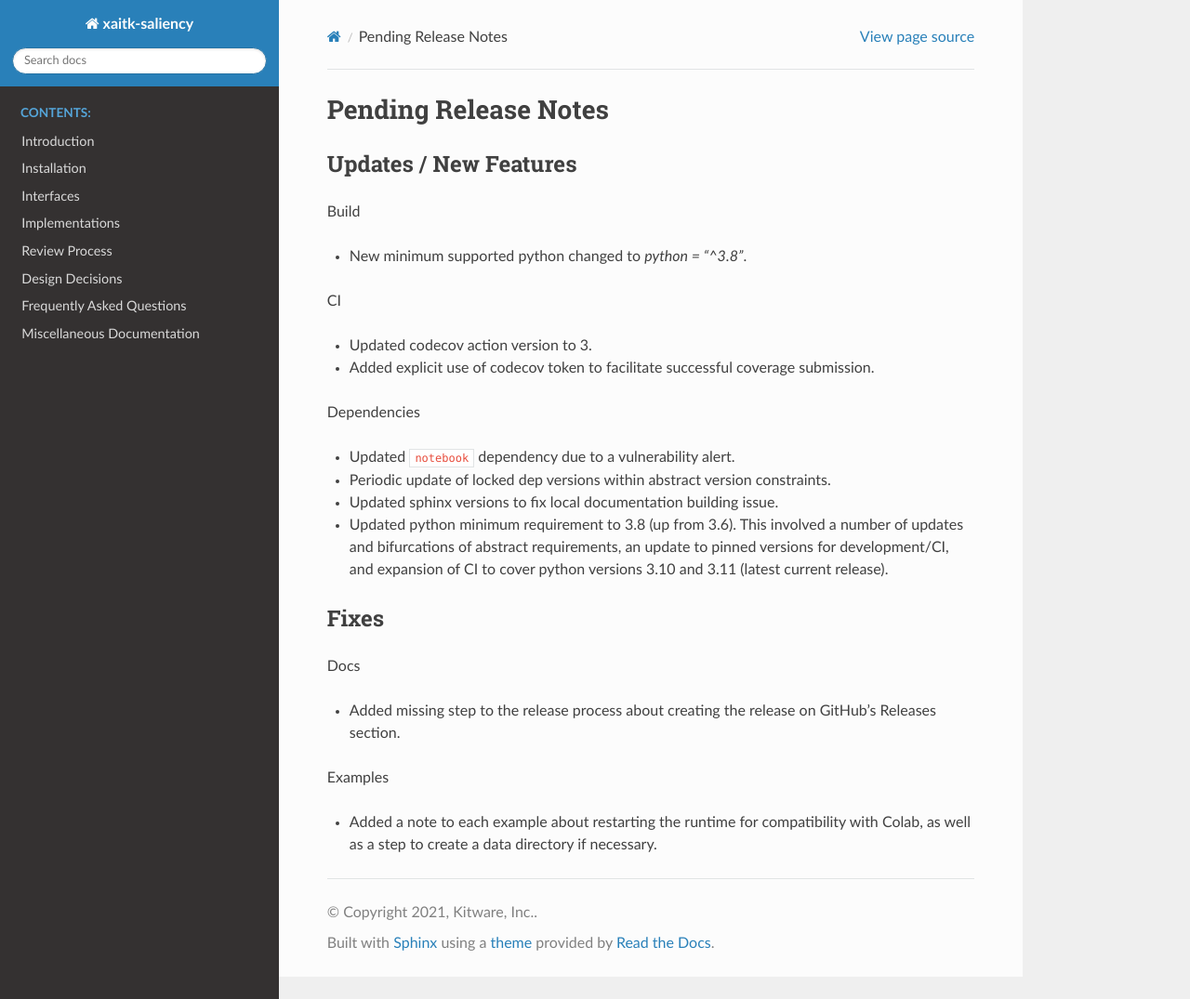
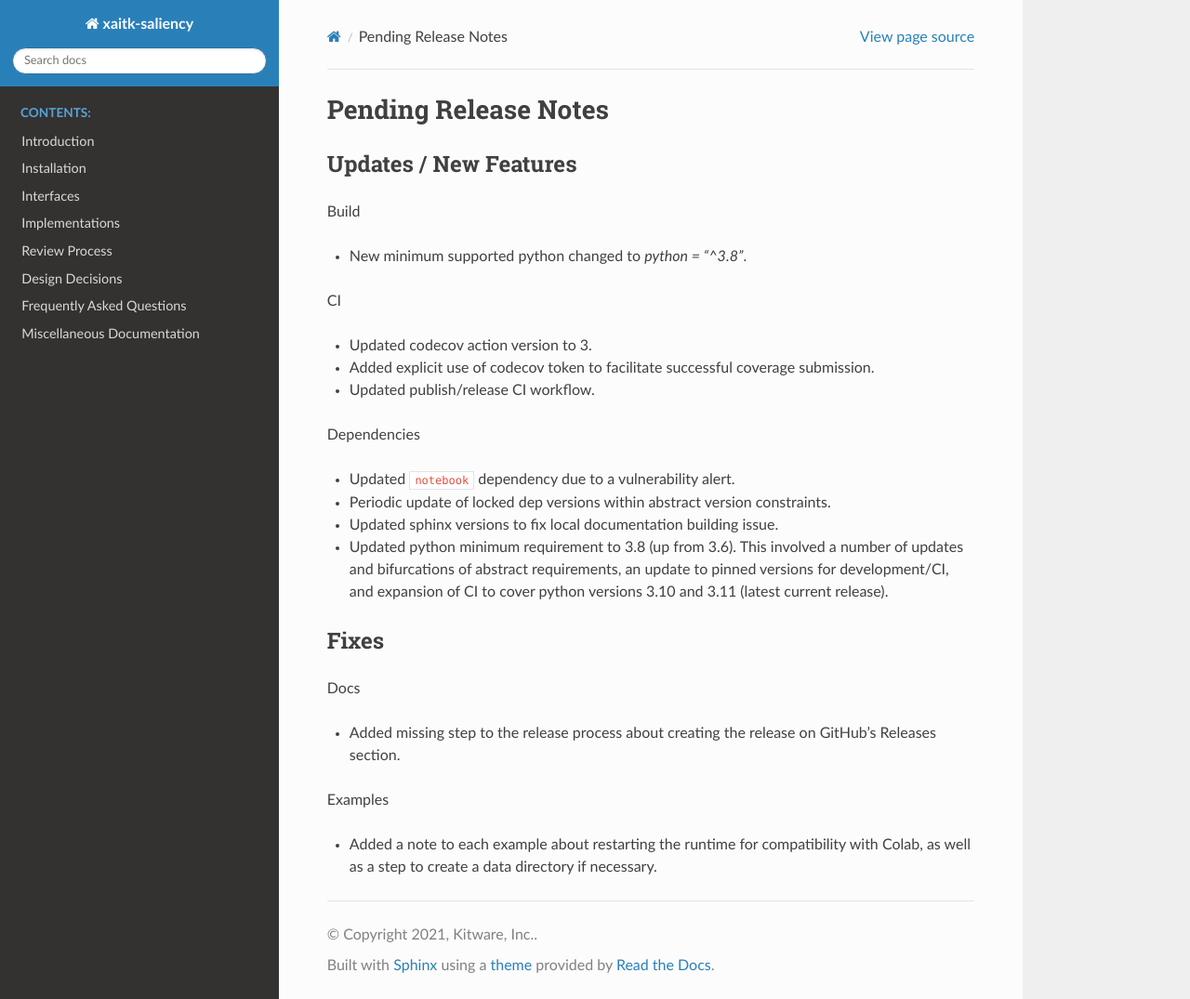
Before and after one commit to XAITK/xaitk-saliency, a Sphinx documentation site: the page built from docs/release_notes/pending_release.rst, in a window 1280 px wide and 1075 px high. Shown: the whole window at 93% size. Built offline with Sphinx 7.4.7 and the Read the Docs theme 2.0.0, drawn with Linux system fonts in a browser that asks for light colours; pages that are not in the unit, such as notebooks, are missing from menus.

Commit message:
Updated publish CI workflow.

```diff
--- a/docs/release_notes/pending_release.rst
+++ b/docs/release_notes/pending_release.rst
@@ -14,6 +14,8 @@ CI
 
 * Added explicit use of codecov token to facilitate successful coverage
   submission.
+
+* Updated publish/release CI workflow.
 
 Dependencies
 
```
Also changed, not shown: 1 other file.
